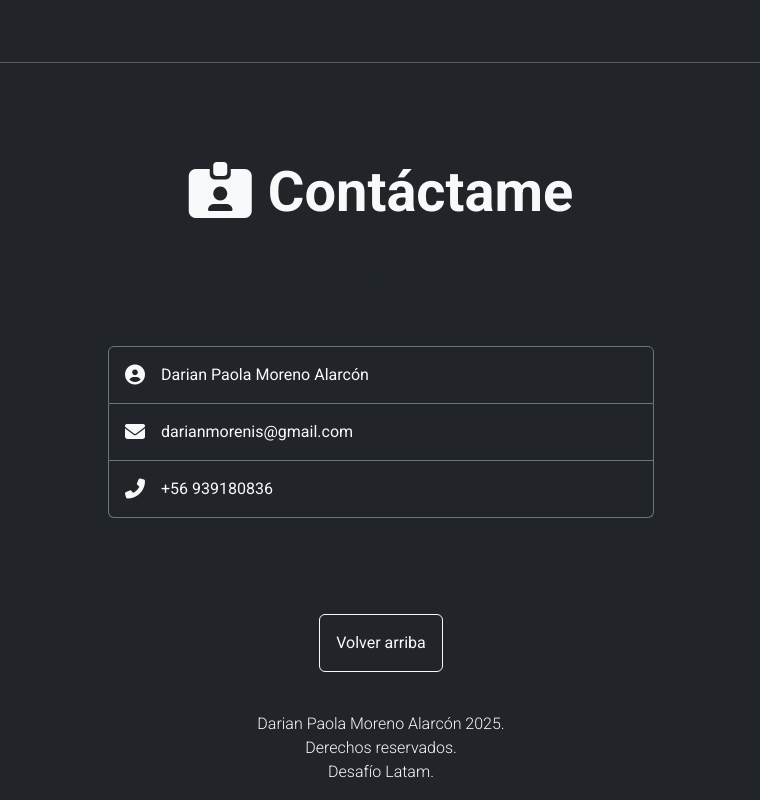
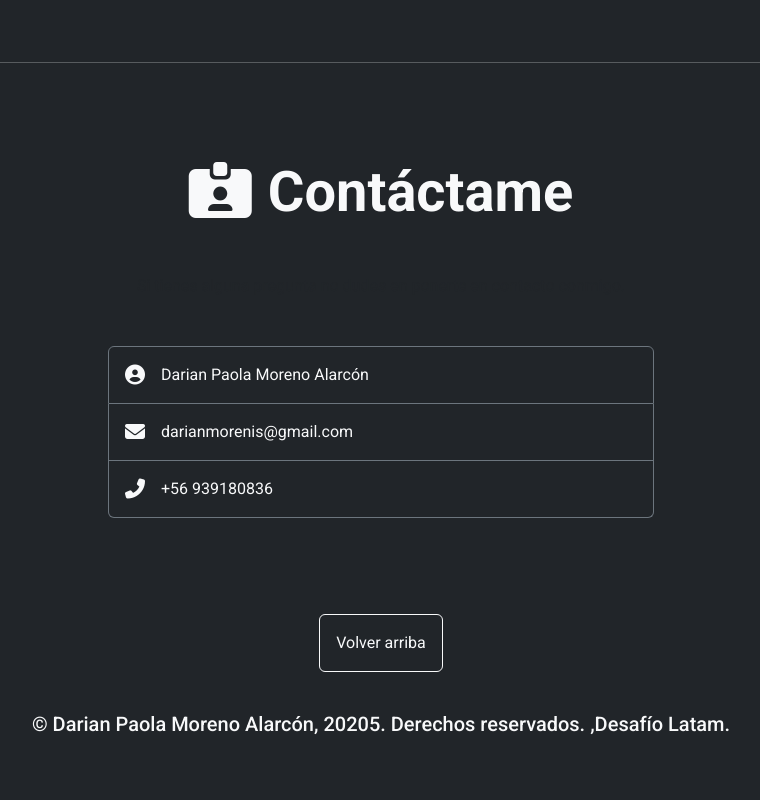
Before and after one commit to pdoren/Darianmoreno-github.io, a plain HTML site: page index.html in a window 1280 px wide. Shown: the part 2758-3558 px from the top of the page, without its empty margins (259-1019 px from the left). After the commit the page ends 3518 px from the top, so only its background shows below. Drawn offline with nearby package versions, Linux system fonts and the light colour scheme; a script that the page names is missing.

Commit message:
Se Modifico el Footer

```diff
--- a/index.html
+++ b/index.html
@@ -196,9 +196,7 @@
     </div>
 
     <footer class="bg-dark text-light fw-light text-center py-3">
-        <p class="mb-0">Darian Paola Moreno Alarcón 2025.</p>
-        <p class="mb-0">Derechos reservados.</p>
-        <p class="mb-0">Desafío Latam.</p>
+       <p class="h5"> © Darian Paola Moreno Alarcón, 20205. Derechos reservados. ,Desafío Latam.</p>
     </footer>
 
     <script src="https://cdn.jsdelivr.net/npm/bootstrap@5.3.3/dist/js/bootstrap.bundle.min.js" integrity="sha384-YvpcrYf0tY3lHB60NNkmXc5s9fDVZLESaAA55NDzOxhy9GkcIdslK1eBHe0n/M6S/kE3S/A==" crossorigin="anonymous"></script>
```
